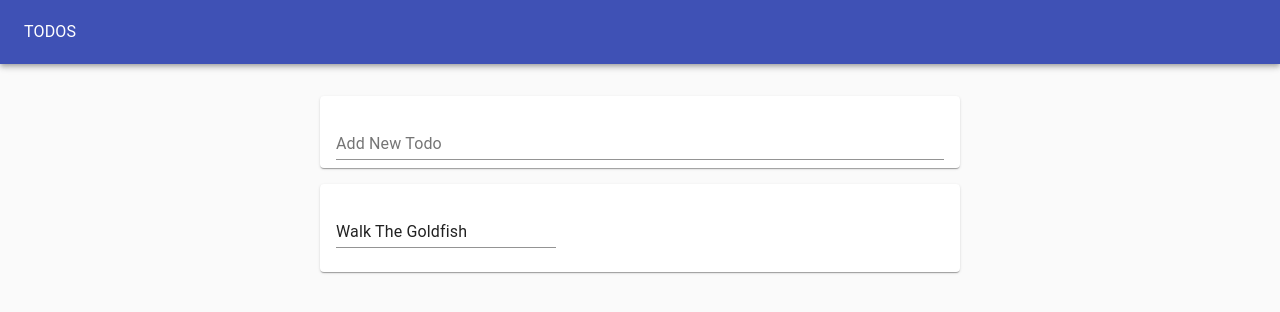
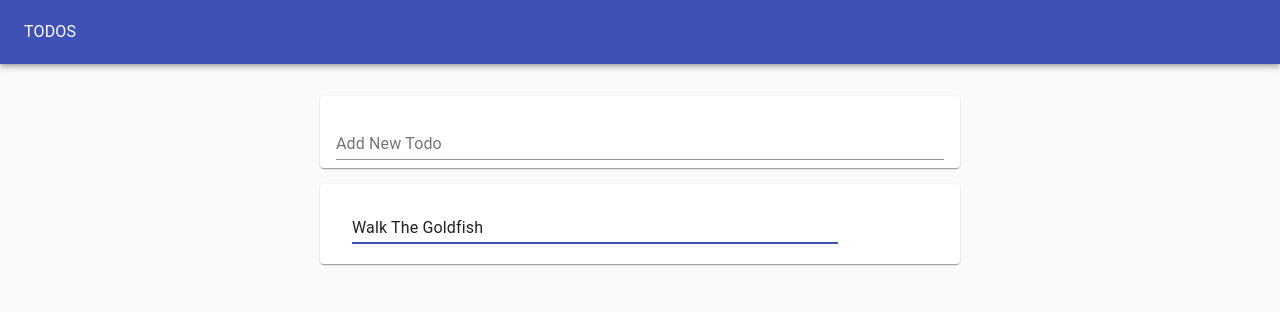
Before and after one commit to StephanYu/react-hooks-todo, a React (Create React App) app: page / in a window 1280 px wide. Both pictures are taken after a click on the button 872 px from the left and 221 px from the top of the page. Shown: the top 312 px of the page. Built offline with nearby package versions, Linux system fonts and the light colour scheme.

Commit message:
Minor style changes to edit form

```diff
--- a/src/EditTodoForm.js
+++ b/src/EditTodoForm.js
@@ -12,12 +12,14 @@ function EditTodoForm({ id, task, updateTodo, toggleEditForm }) {
         resetValue();
         toggleEditForm();
       }}
+      style={{ marginLeft: "1rem", width: "80%" }}
     >
       <TextField
         value={value}
         onChange={handleValueChange}
         margin="normal"
         fullWidth
+        autoFocus
       />
     </form>
   );
--- a/src/Todo.js
+++ b/src/Todo.js
@@ -12,7 +12,7 @@ import EditTodoForm from "./EditTodoForm";
 function Todo({ id, task, completed, removeTodo, toggleTodo, updateTodo }) {
   const [isEditing, toggleEdit] = useToggle(false);
   return (
-    <ListItem>
+    <ListItem style={{ height: "64px" }}>
       {isEditing ? (
         <EditTodoForm
           updateTodo={updateTodo}
```
